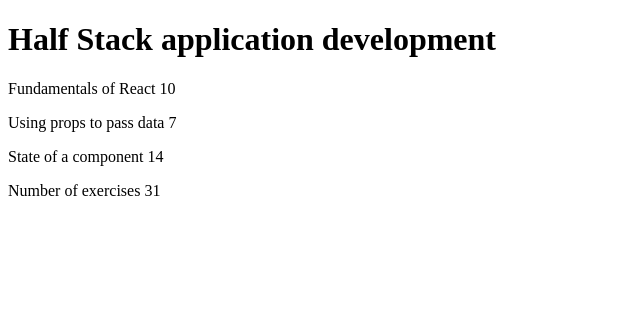
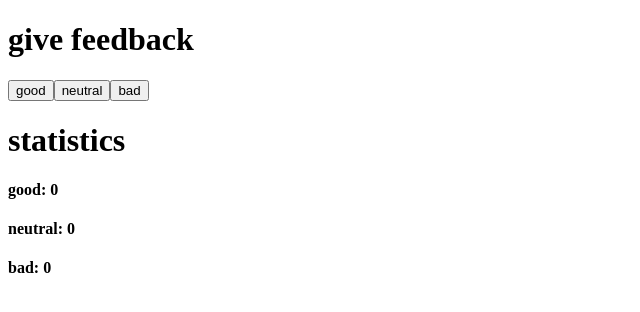
Before and after one commit to maialks/fullstack-open, a React (Vite) app in the folder Part 1/part1exercises/: page / in a window 1280 px wide. Shown: the top 312 px of the page, without its empty margins (0-640 px from the left). Built offline with nearby package versions, Linux system fonts and the light colour scheme.

Commit message:
exercise1.6

```diff
--- a/Part 1/part1exercises/src/App.jsx
+++ b/Part 1/part1exercises/src/App.jsx
@@ -1,65 +1,40 @@
-const App = () => {
-  const course = {
-    name: 'Half Stack application development',
-    parts: [
-      {
-        name: 'Fundamentals of React',
-        exercises: 10
-      },
-      {
-        name: 'Using props to pass data',
-        exercises: 7
-      },
-      {
-        name: 'State of a component',
-        exercises: 14
-      }
-    ]
+import { useState } from "react"
+
+const App = ()=> {
+  const [good, setGood] = useState(0)
+  const [neutral, setNeutral] = useState(0)
+  const [bad, setBad] = useState(0)
+
+  const handleGood = () => function(){
+    console.log("good +1")
+    setGood(good +1)
+  }
+  const handleNeutral = ()=> function(){
+    console.log("neutral")
+    setNeutral(neutral +1)
+  }
+  const handleBad = ()=> function() {
+    setBad(bad +1)
+    console.log("bad")
   }
   return (
     <div>
-      <Header course = {course}/>
-      <Content course = {course} />
-      <Total course = {course}/>
+    <DisplayTitle text={"give feedback"}/>
+    <Button text={"good"} onClick={handleGood()}/>
+    <Button text={"neutral"} onClick={handleNeutral()}/>
+    <Button text={"bad"} onClick={handleBad()}/>
+    <DisplayTitle text={"statistics"}/>
+    <DisplayText text={`good: ${good}`}/>
+    <DisplayText text={`neutral: ${neutral}`}/>
+    <DisplayText text={`bad: ${bad}`}/>
     </div>
   )
 }
 
-// Refactor the code so that it consists of three new components: Header, Content, and Total
+const DisplayTitle = (props) => <h1>{props.text}</h1>
+const DisplayText = (props) => <h4>{props.text}</h4>
+const Button = (props) => <button onClick={props.onClick}>{props.text}</button>
 
-const Header = (props) =>{
-  return (
-  <>
-    <h1>{props.course.name}</h1>
-  </>
-  )
-}
 
-const Content = (props) => {
-  const parts = props.course.parts
-  return (
-    <>
-      <Part part={parts[0].name} exercise={parts[0].exercises}/>
-      <Part part={parts[1].name} exercise={parts[1].exercises}/>
-      <Part part={parts[2].name} exercise={parts[2].exercises}/>
-    </>
-  )
-}
-
-const Part = (props) =>{
-  return (
-    <p>{props.part} {props.exercise}</p>
-  )
-}
-
-const Total = (props) =>{
-  const parts = props.course.parts
-  return (
-  <p>
-    Number of exercises {parts[0].exercises +
-    parts[1].exercises + parts[2].exercises}
-  </p>
-  )
-}
 
 export default App
```
